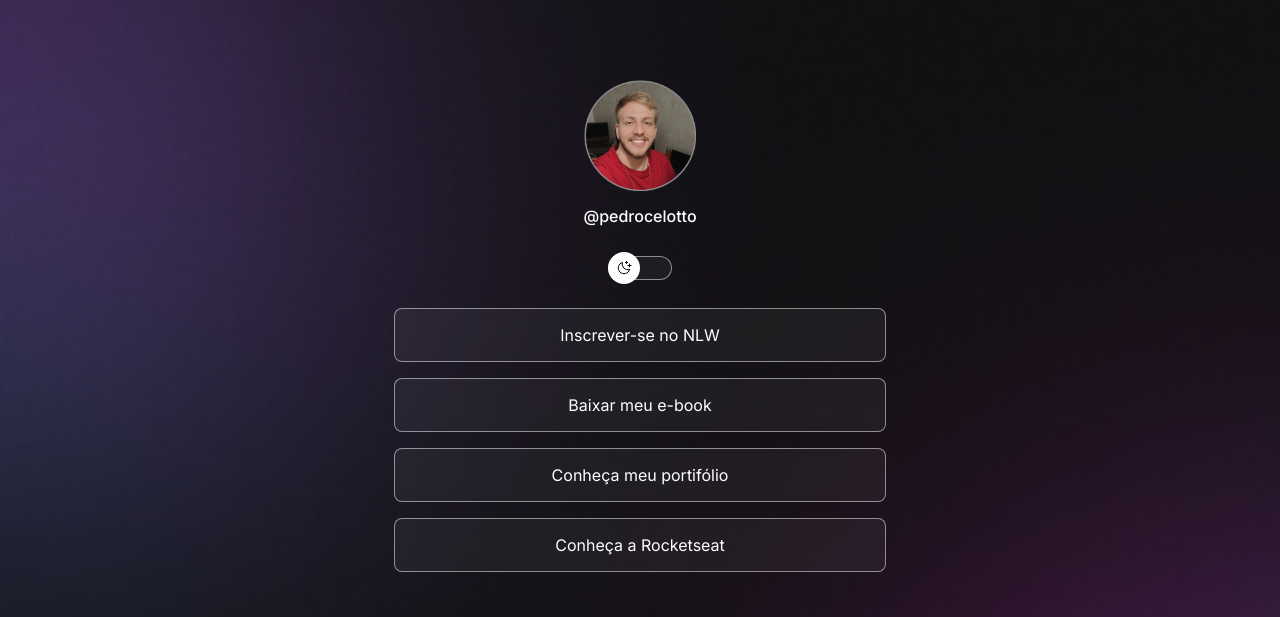
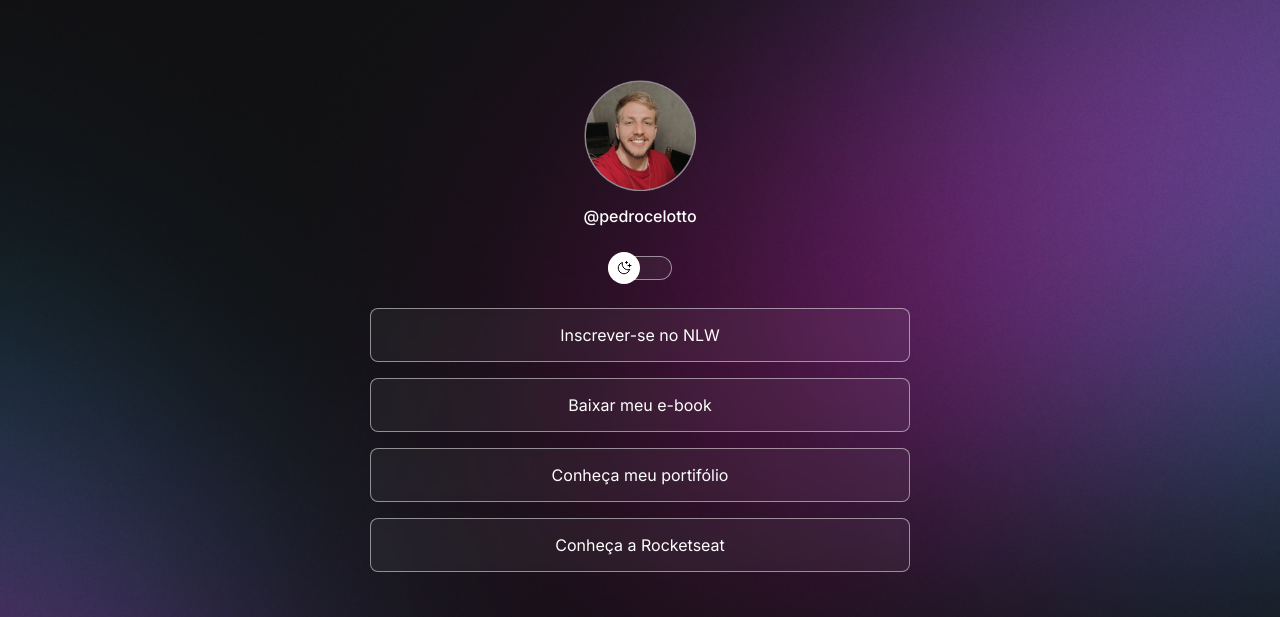
Before and after one commit to pedrocelotto/DevLinksProject, a plain HTML site: page index.html in a window 1280 px wide. Shown: the top 617 px of the page. Drawn offline with nearby package versions, Linux system fonts and the light colour scheme.

Commit message:
changed background based on  media queries

```diff
--- a/style.css
+++ b/style.css
@@ -31,13 +31,13 @@ body * {
 
 body {
   background: var(--bg-url) no-repeat top center/cover;
+  height: 100vh;
 }
 
 #container {
   width: 100%;
   max-width: 588px;
   margin: 56px auto 0px;
-  padding: 0 24px;
 }
 
 /* Profile */
@@ -148,3 +148,14 @@ footer {
   padding: 24px 0;
   font-size: 14px;
 }
+
+/* media queries */
+@media (min-width: 700px) {
+  :root {
+    --bg-url: url(./assets/bg-desktop.jpg);
+  }
+
+  .light {
+    --bg-url: url(./assets/bg-desktop-light.jpg);
+  }
+}
```
Also changed, not shown: assets/bg-desktop-light.jpg (added), assets/bg-desktop.jpg (added).
